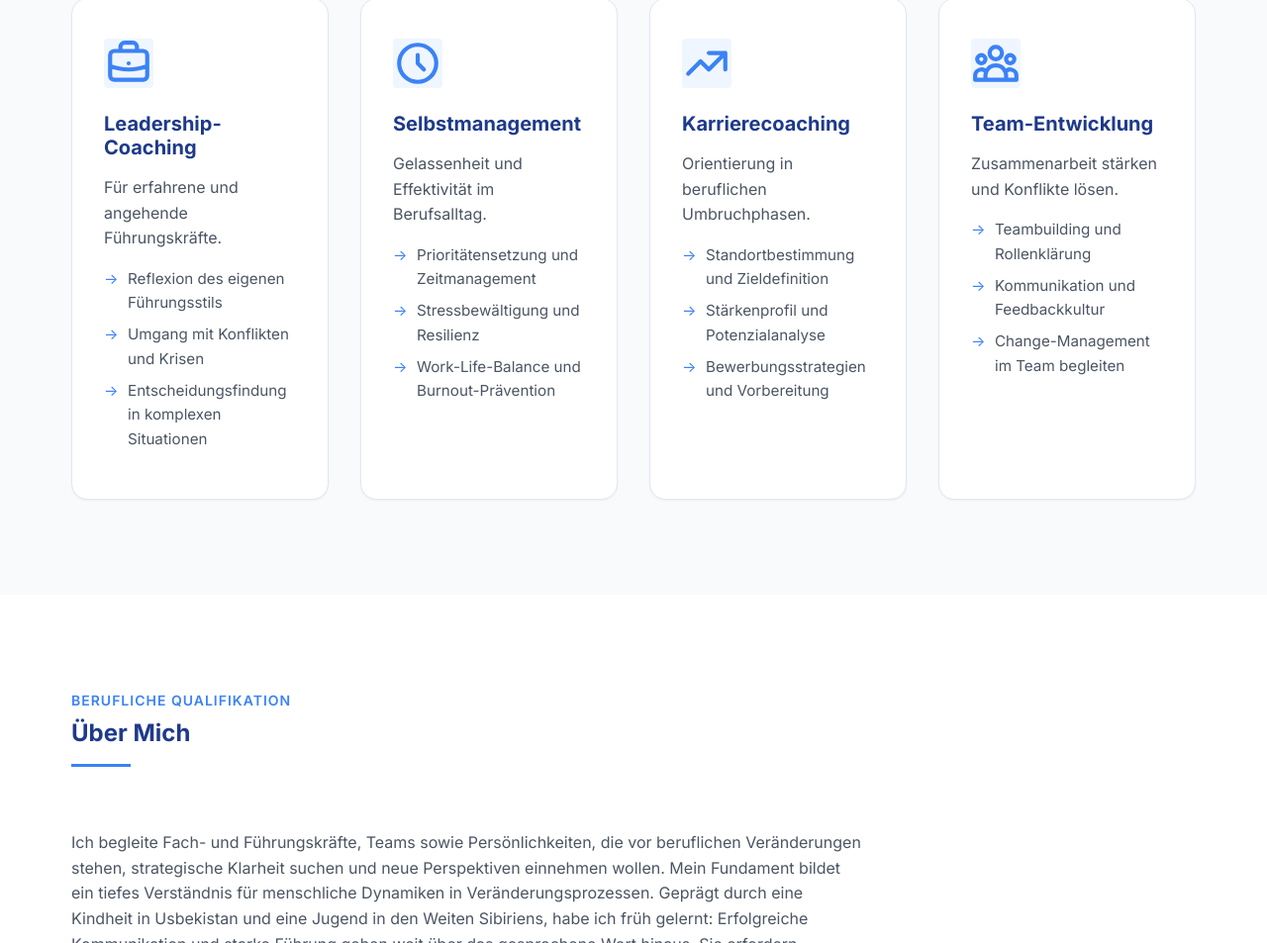
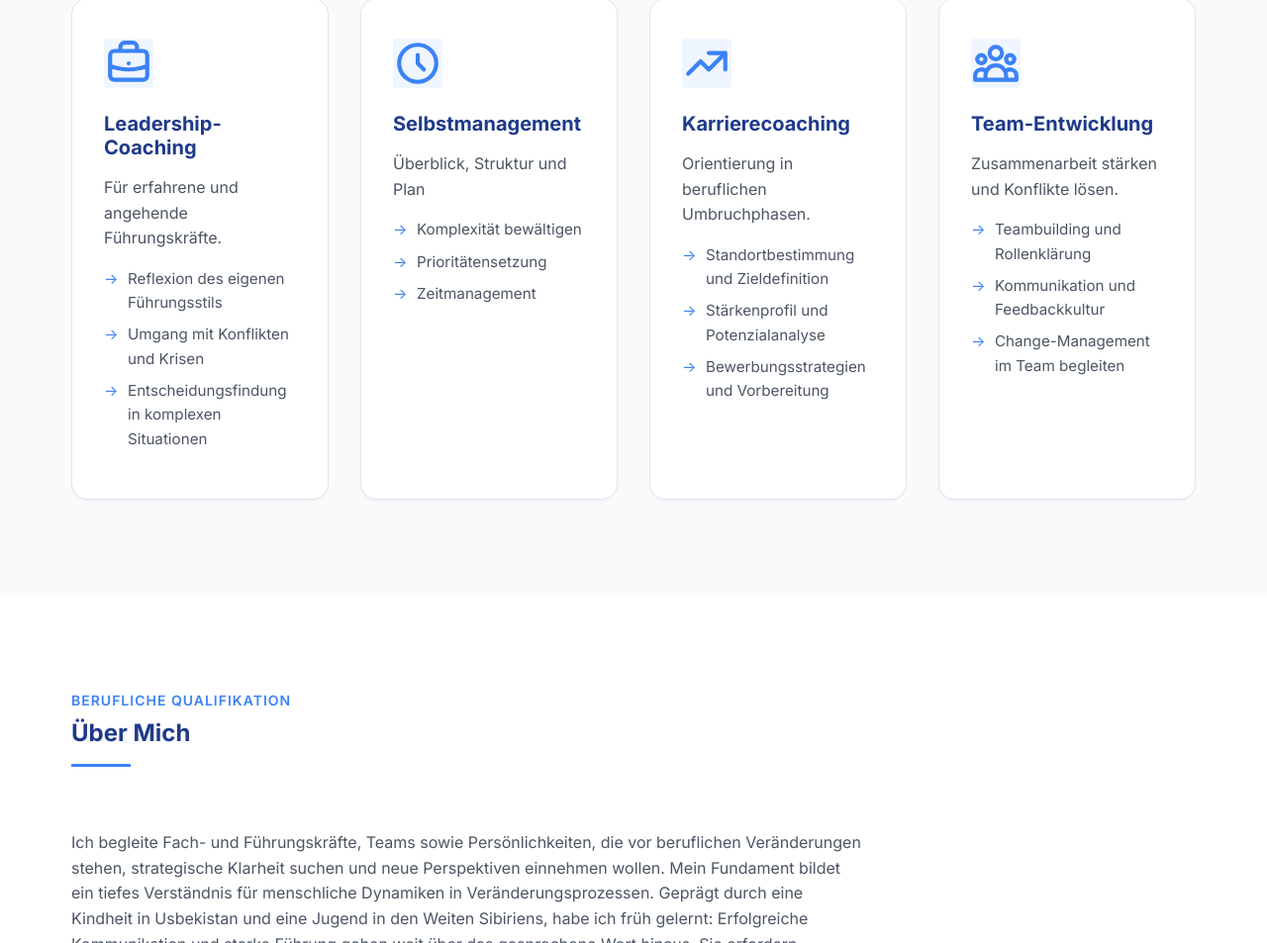
Before and after one commit to NargizaRA/liubov-coaching-webpage, an Eleventy site: page src/index.md in a window 1280 px wide. Shown: the part 1931-2884 px from the top of the page at 99% size. Built offline with nearby package versions, Linux system fonts and the light colour scheme; Eleventy itself is replaced by a stand-in of ours; files that its build step writes are made by us from their sources.

Commit message:
Update Seiten (Pages) “home”

```diff
--- a/src/index.md
+++ b/src/index.md
@@ -36,11 +36,11 @@ services:
       - Umgang mit Konflikten und Krisen
       - Entscheidungsfindung in komplexen Situationen
   - title: Selbstmanagement
-    desc: Gelassenheit und Effektivität im Berufsalltag.
+    desc: Überblick, Struktur und Plan
     bullets:
-      - Prioritätensetzung und Zeitmanagement
-      - Stressbewältigung und Resilienz
-      - Work-Life-Balance und Burnout-Prävention
+      - Komplexität bewältigen
+      - Prioritätensetzung
+      - Zeitmanagement
   - title: Karrierecoaching
     desc: Orientierung in beruflichen Umbruchphasen.
     bullets:
```
